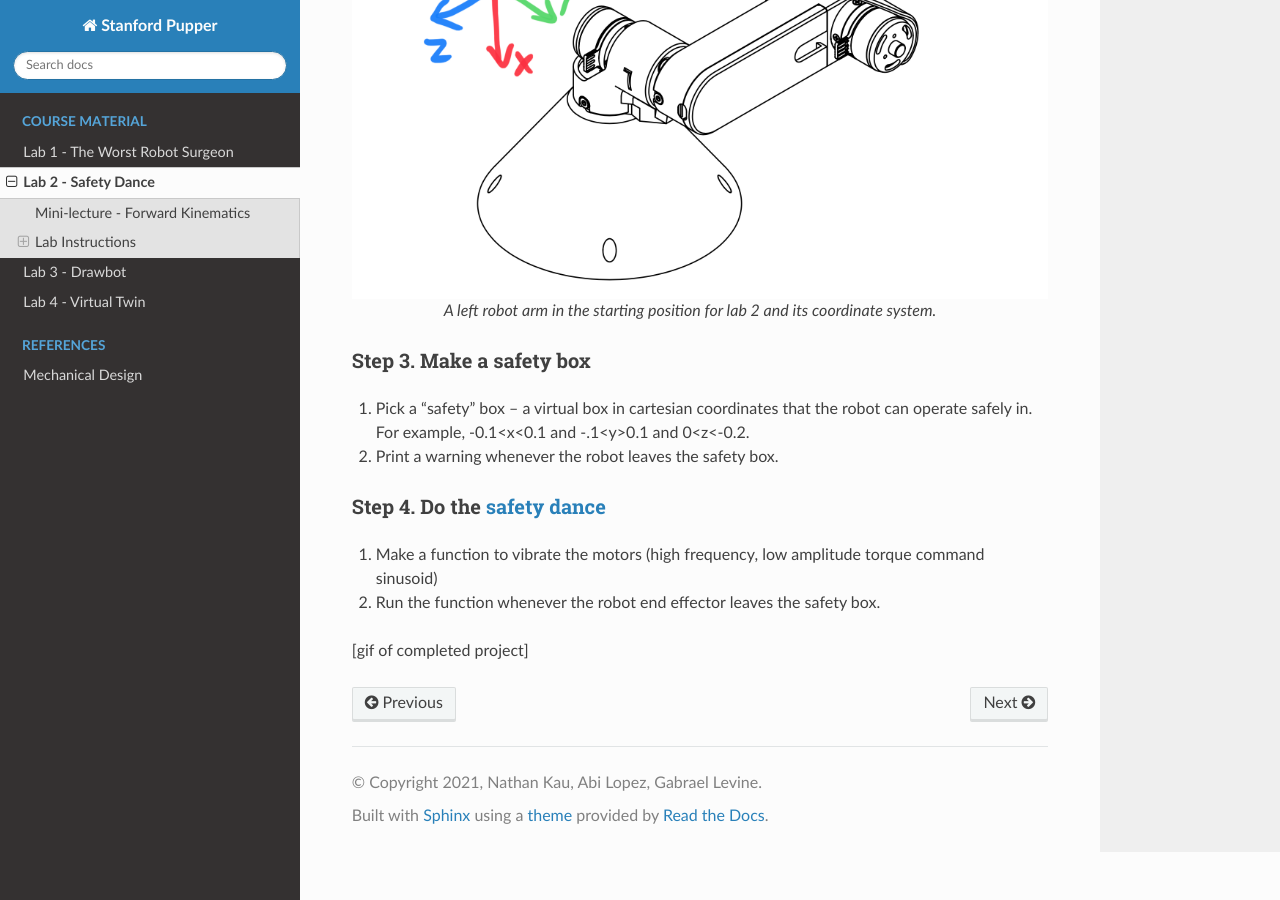
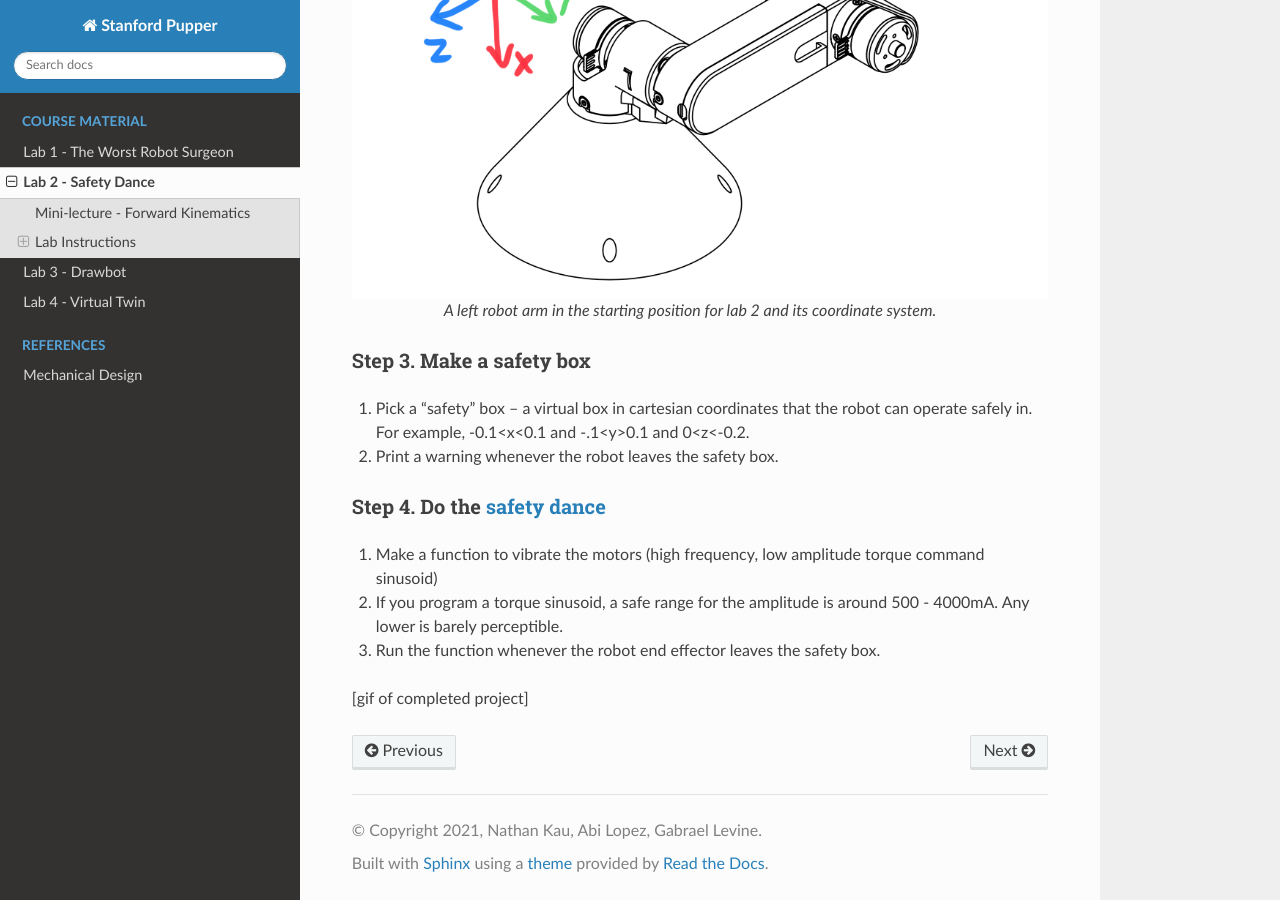
Before and after one commit to stanfordroboticsclub/pupperv3-independent-study, a Sphinx documentation site: the page built from docs/course-material/lab-2.rst, in a window 1280 px wide and 900 px high, scrolled down 3004 px. Built offline with Sphinx 7.4.7 and the Read the Docs theme 2.0.0, drawn with Linux system fonts in a browser that asks for light colours.

Commit message:
add tip to torque sinusoid

```diff
--- a/docs/course-material/lab-2.rst
+++ b/docs/course-material/lab-2.rst
@@ -71,6 +71,7 @@ Step 3. Make a safety box
 Step 4. Do the `safety dance <https://youtu.be/AjPau5QYtYs>`_
 ^^^^^^^^^^^^^^^^^^^^^^^^^^^^^^^^^^^^^^^^^^^^^^^^^^^^^^^^^^^^^^^
 #. Make a function to vibrate the motors (high frequency, low amplitude torque command sinusoid)
+#. If you program a torque sinusoid, a safe range for the amplitude is around 500 - 4000mA. Any lower is barely perceptible.
 #. Run the function whenever the robot end effector leaves the safety box.
 
 [gif of completed project]
```
